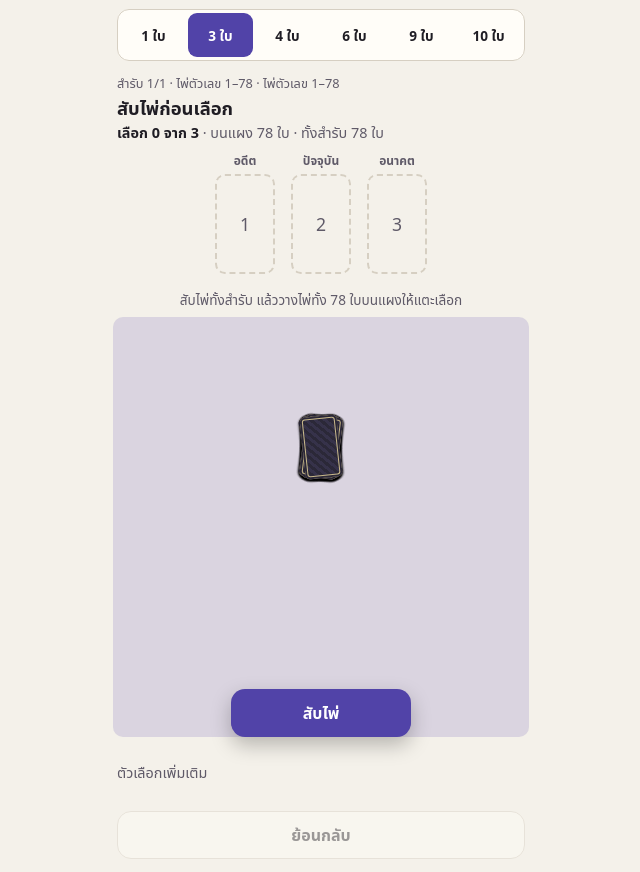
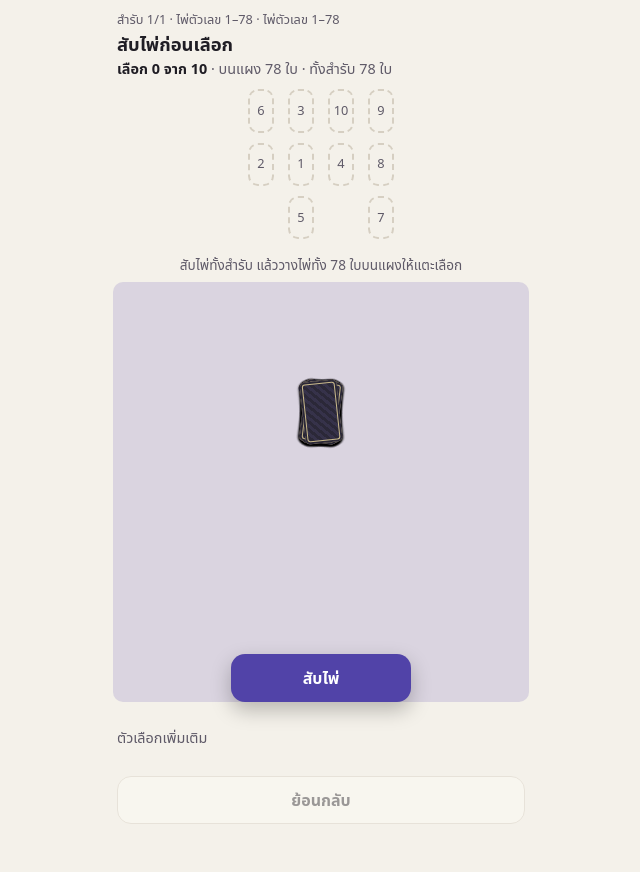
Before and after one commit to victoradanaith/byrigarada, a plain HTML site: page numbers-78/index.html in a window 1280 px wide. Shown: the part 37-909 px from the top of the page, without its empty margins (319-959 px from the left). After the commit the page ends 874 px from the top, so only its background shows below. Drawn offline with Linux system fonts and the light colour scheme.

Commit message:
Number decks: 10-card reading only, laid out 6 3 10 9 / 2 1 4 8 / 5 7
Hide the 1/3/4/6/9 options on numbers-78, -79 and -90 and start in
10-card mode. Picking slots and the revealed spread both use the
three-row layout from RigaRada's 15:25 reference. The tarot page is
unchanged.

Co-authored-by: OpenBot <335604065+openbotgit[bot]@users.noreply.github.com>
Co-Authored-By: Claude Opus 5.5 <noreply@anthropic.com>

```diff
--- a/numbers-78/index.html
+++ b/numbers-78/index.html
@@ -99,23 +99,23 @@ body{background:var(--bg);color:var(--ink);font:16px/1.4 system-ui,-apple-system
 .app:has(.tray.celtic)>details,.app:has(.tray.celtic)>.decks{display:none}
 .app:has(.tray.celtic) .foot{padding-top:6px}
 .app:has(.tray.celtic) .spreadhelp{margin:4px 0;font-size:.75rem}
-.tray.big.n10.celtic{flex:1;min-height:0;grid-template-columns:repeat(3,var(--spread-w)) var(--spread-w);grid-template-rows:repeat(4,minmax(0,1fr));gap:6px 8px;justify-content:center;align-items:start}
+.tray.big.n10.celtic{flex:1;min-height:0;grid-template-columns:repeat(3,var(--spread-w)) var(--spread-w);grid-template-rows:repeat(3,minmax(0,1fr));gap:6px 8px;justify-content:center;align-items:start}
 .tray.big.n10.celtic .slot{width:var(--spread-w);justify-self:center;position:relative}
 .tray.celtic .cardname{display:none}
 .tray.celtic .slotname{font-size:.65rem;text-align:center;height:26px;line-height:1.2;display:flex;align-items:center;justify-content:center}
 .tray.celtic .box{width:var(--spread-w);height:var(--spread-h);aspect-ratio:auto!important}
 /* 10 cards laid flat, every face visible, no card across another (layout from RigaRada's reference image):
    row 1: 10 at the right; row 2: 6 3 . 9; row 3: 2 1 4 8; row 4: . 5 . 7 */
-.tray.n10 .slot:nth-child(1){grid-column:2;grid-row:3}
-.tray.n10 .slot:nth-child(2){grid-column:1;grid-row:3}
-.tray.n10 .slot:nth-child(3){grid-column:2;grid-row:2}
-.tray.n10 .slot:nth-child(4){grid-column:3;grid-row:3}
-.tray.n10 .slot:nth-child(5){grid-column:2;grid-row:4}
-.tray.n10 .slot:nth-child(6){grid-column:1;grid-row:2}
-.tray.n10 .slot:nth-child(7){grid-column:4;grid-row:4}
-.tray.n10 .slot:nth-child(8){grid-column:4;grid-row:3}
-.tray.n10 .slot:nth-child(9){grid-column:4;grid-row:2}
-.tray.n10 .slot:nth-child(10){grid-column:4;grid-row:1}
+.tray.n10 .slot:nth-child(1){grid-column:2;grid-row:2}
+.tray.n10 .slot:nth-child(2){grid-column:1;grid-row:2}
+.tray.n10 .slot:nth-child(3){grid-column:2;grid-row:1}
+.tray.n10 .slot:nth-child(4){grid-column:3;grid-row:2}
+.tray.n10 .slot:nth-child(5){grid-column:2;grid-row:3}
+.tray.n10 .slot:nth-child(6){grid-column:1;grid-row:1}
+.tray.n10 .slot:nth-child(7){grid-column:4;grid-row:3}
+.tray.n10 .slot:nth-child(8){grid-column:4;grid-row:2}
+.tray.n10 .slot:nth-child(9){grid-column:4;grid-row:1}
+.tray.n10 .slot:nth-child(10){grid-column:3;grid-row:1}
 @media(max-height:600px){
   .tray.celtic .slotname{font-size:0;height:14px;width:14px;position:absolute;top:0;left:0;z-index:3;background:var(--surface);border-radius:3px}
   .tray.celtic .slotname::before{content:attr(data-position);font-size:.7rem}
@@ -210,14 +210,9 @@ dialog .row .btn{flex:1}
 <main class="app" id="app">
   <div class="top">
     <h1 class="brand">RigaRada</h1>
-    <fieldset class="seg" id="countSeg">
+    <fieldset class="seg" id="countSeg" hidden>
       <legend>จำนวนไพ่</legend>
-      <input type="radio" name="count" id="c1" value="1"><label for="c1">1 ใบ</label>
-      <input type="radio" name="count" id="c3" value="3"><label for="c3">3 ใบ</label>
-      <input type="radio" name="count" id="c4" value="4"><label for="c4">4 ใบ</label>
-      <input type="radio" name="count" id="c6" value="6"><label for="c6">6 ใบ</label>
-      <input type="radio" name="count" id="c9" value="9"><label for="c9">9 ใบ</label>
-      <input type="radio" name="count" id="c10" value="10"><label for="c10">10 ใบ</label>
+      <input type="radio" name="count" id="c10" value="10" checked><label for="c10">10 ใบ</label>
     </fieldset>
   </div>
 
@@ -284,7 +279,7 @@ start();
 function start(){
 let deckIdx=0,DECK=DECKS[0].cards,N=DECK.length;
 const COLS=10, ANIM=60;                       // every card goes on the panel; only the first 60 are animated during a shuffle
-const COUNTS=[1,3,4,6,9,10];
+const COUNTS=[10];
 const POS={1:['ไพ่ของคุณ'],3:['อดีต','ปัจจุบัน','อนาคต']};
 for(const n of [4,6,9,10])POS[n]=Array.from({length:n},(_,i)=>`ใบที่ ${i+1}`);
 const GRID={4:[4,1],6:[3,2],9:[3,3]};        // revealed layout for 4/6/9 cards: [columns, rows]
@@ -301,7 +296,7 @@ const scroller=$('#panelScroll');
 
 // Card identities live only in this closure; the DOM never carries them before reveal.
 // panel[i] is the card id dealt to panel position i, or null once it has been picked.
-const S={count:3,panel:[],slots:[null,null,null],from:[null,null,null],mixed:false,revealed:false,hist:[],motion:'auto',busy:false,cur:0};
+const S={count:10,panel:[],slots:Array(10).fill(null),from:Array(10).fill(null),mixed:false,revealed:false,hist:[],motion:'auto',busy:false,cur:0};
 let revealGeneration=0, mixGeneration=0;
 
 const chosen=()=>S.slots.filter(x=>x!==null);
@@ -522,7 +517,7 @@ function fitCeltic(){
   if(!S.revealed||S.count!==10)return;
   const tray=$('#tray'),r=tray.getBoundingClientRect();
   const label=tray.querySelector('.slotname'),extra=getComputedStyle(label).position==='absolute'?4:label.offsetHeight+8;
-  const h=Math.max(12,Math.min(160,(r.width-24)/2.5,(r.height-4*extra-18)/4));
+  const h=Math.max(12,Math.min(160,(r.width-24)/2.5,(r.height-3*extra-12)/3));
   tray.style.setProperty('--spread-h',h+'px');tray.style.setProperty('--spread-w',(h*.6)+'px');
 }
 // Revealed 4/6/9-card grids: size the cards from the space left on screen, the way fitCeltic sizes the Celtic Cross.
```
Also changed, not shown: numbers-79/index.html (+16 -21 lines), numbers-90/index.html (+16 -21 lines).
